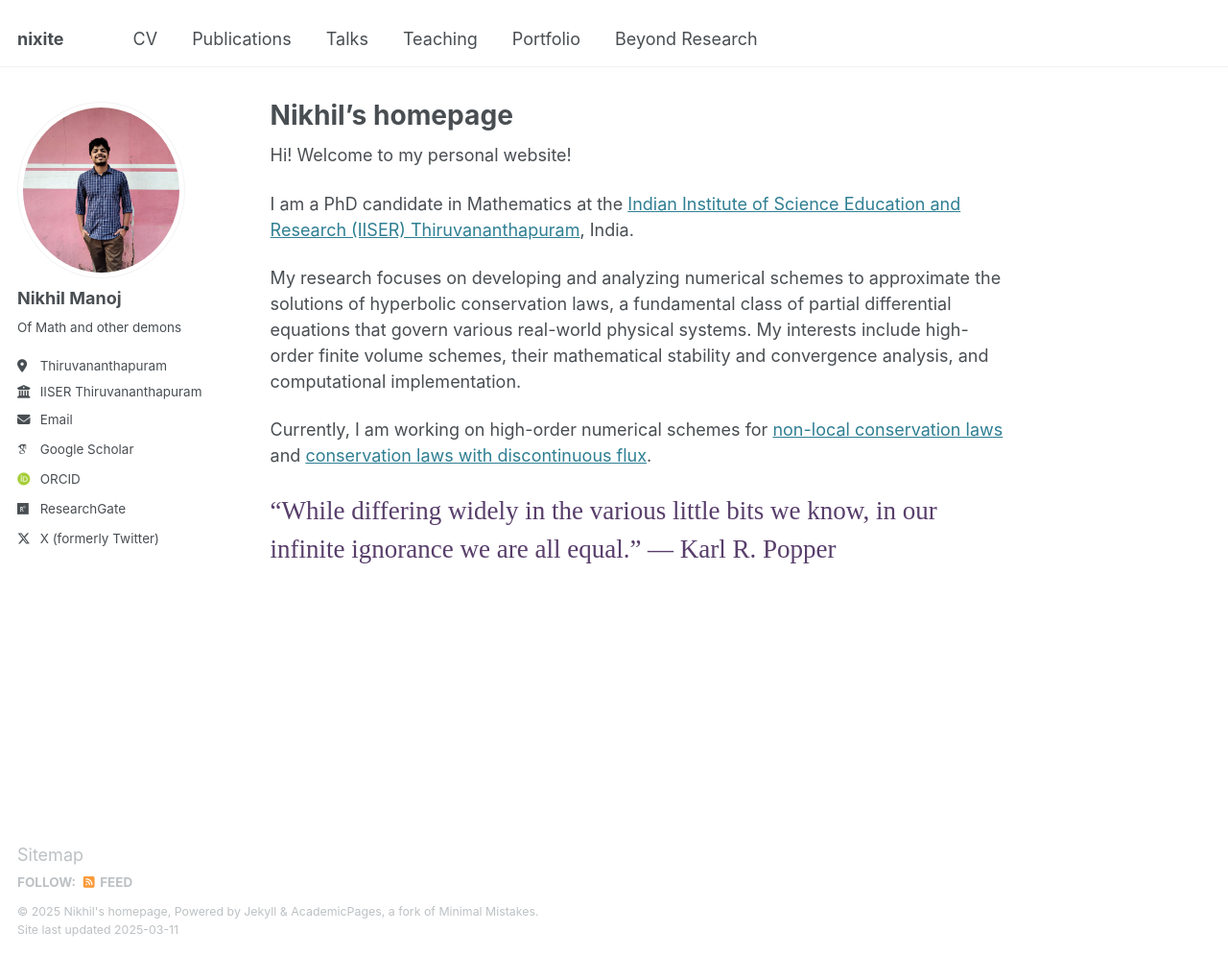
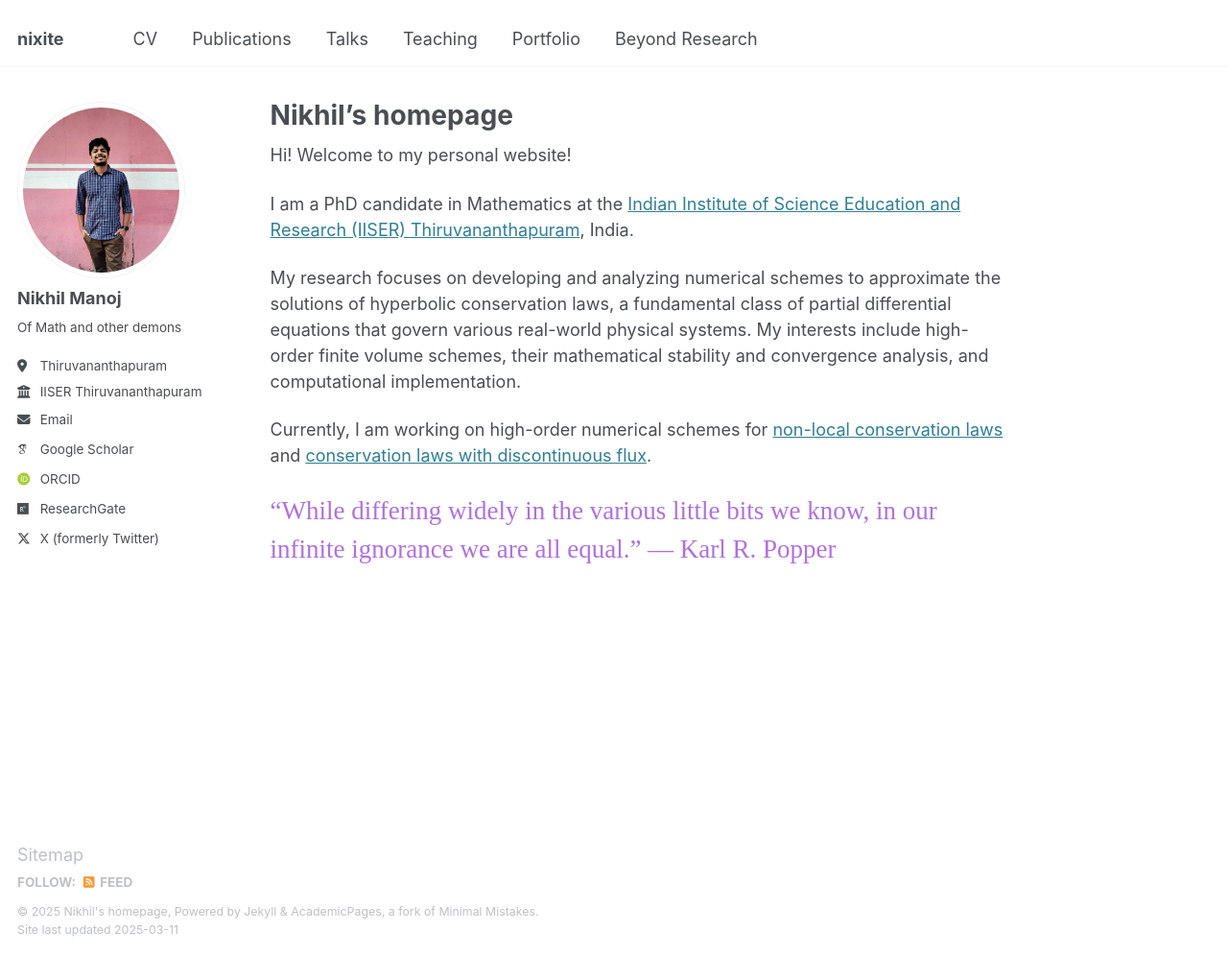
Before and after one commit to nikhil0597/nikhil0597.github.io, a Jekyll site: the page built from _pages/about.md, in a window 1280 px wide and 996 px high. Shown: the whole window at 96% size. Built offline with Jekyll 4.4.1, drawn with Linux system fonts in a browser that asks for light colours; some web fonts are replaced.

Commit message:
Update about.md

```diff
--- a/_pages/about.md
+++ b/_pages/about.md
@@ -14,7 +14,7 @@ My research focuses on developing and analyzing numerical schemes to approximate
 
 Currently, I am working on high-order numerical schemes for [non-local conservation laws](https://www.esaim-m2an.org/articles/m2an/abs/2023/06/m2an230129/m2an230129.html) and [conservation laws with discontinuous flux](https://arxiv.org/abs/2501.04620).
 
-<span style="font-family: 'Brush Script MT', cursive; font-size: 1.5em; color:#583e6b;">
+<span style="font-family: 'Brush Script MT', cursive; font-size: 1.5em; color:#af71de;">
   “While differing widely in the various little bits we know, in our infinite ignorance we are all equal.”
   ― Karl R. Popper
 </span>
```
